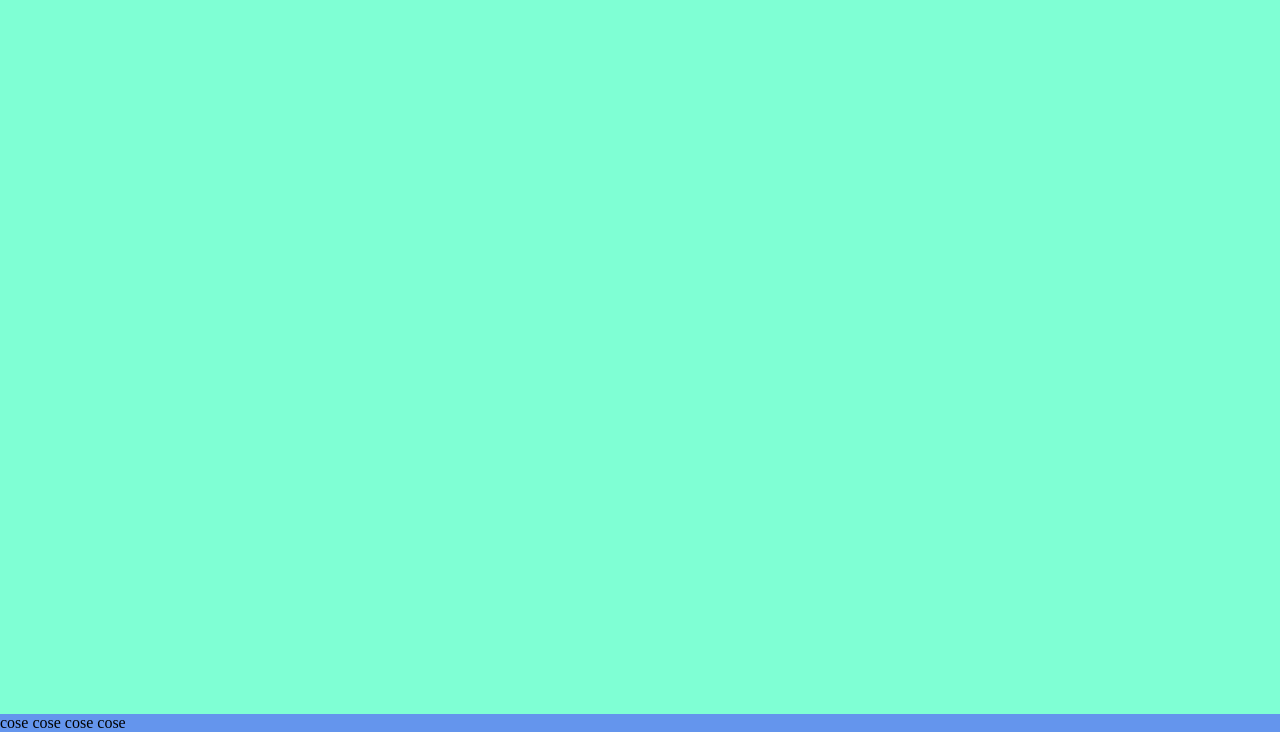
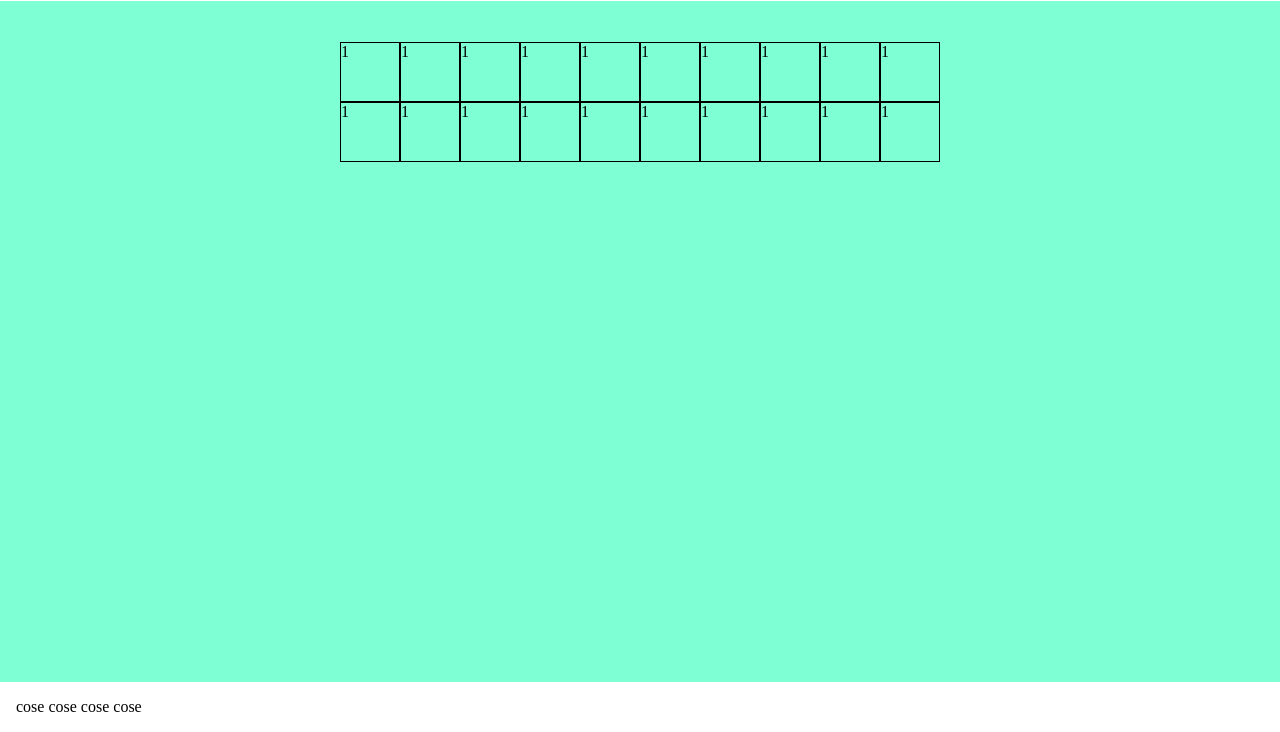
Before and after one commit to Therakar/js-campominato-grid, a plain HTML site: page index.html in a window 1280 px wide. Shown: the part 68-800 px from the top of the page. Drawn offline with Linux system fonts and the light colour scheme.

Commit message:
crea la struttura del tabellone utilizzando html e css

```diff
--- a/css/style.css
+++ b/css/style.css
@@ -5,21 +5,45 @@
     box-sizing: border-box;
 }
 
+/* MAIN STYLE */
 body{
     height: 100vh;
     display: flex;
     flex-direction: column;
 }
 
+/* HEADER */
 header{
-    background-color: bisque;
+    padding: 1rem;
 }
 
+/* MAIN */
 main{
     background-color: aquamarine;
     flex-grow: 1;
+    display: flex;
 }
 
+.board{
+    display: flex;
+    flex-wrap: wrap;
+    align-items: center;
+    height: 37.5rem;
+    width: 37.5rem;
+    margin: auto;
+    align-content: flex-start;
+
+
+}
+
+.boardNumber{
+    width: calc(100% / 10);
+    height: calc(100% / 10);
+    border: 1px solid black;
+
+}
+
+/* FOOTER */
 footer{
-    background-color: cornflowerblue;
+    padding: 1rem;
 }
--- a/index.html
+++ b/index.html
@@ -15,7 +15,32 @@
         </header>
 
         <main>
+            <div class="board">
+                <!-- prima linea -->
+                <div class="boardNumber">1</div>
+                <div class="boardNumber">1</div>
+                <div class="boardNumber">1</div>
+                <div class="boardNumber">1</div>
+                <div class="boardNumber">1</div>
+                <div class="boardNumber">1</div>
+                <div class="boardNumber">1</div>
+                <div class="boardNumber">1</div>
+                <div class="boardNumber">1</div>
+                <div class="boardNumber">1</div>
 
+                <!-- seconda linea -->
+                <div class="boardNumber">1</div>
+                <div class="boardNumber">1</div>
+                <div class="boardNumber">1</div>
+                <div class="boardNumber">1</div>
+                <div class="boardNumber">1</div>
+                <div class="boardNumber">1</div>
+                <div class="boardNumber">1</div>
+                <div class="boardNumber">1</div>
+                <div class="boardNumber">1</div>
+                <div class="boardNumber">1</div>
+
+            </div>
         </main>
 
         <footer>cose cose cose cose</footer>
```
